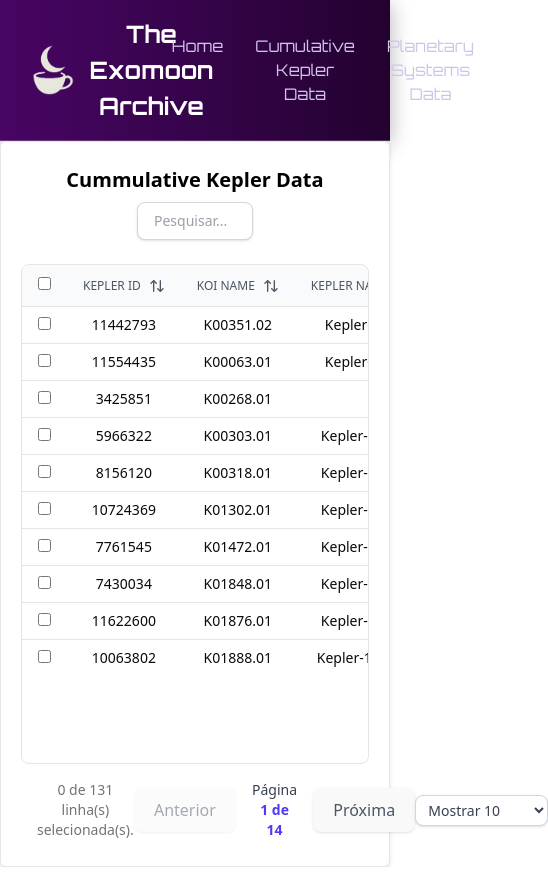
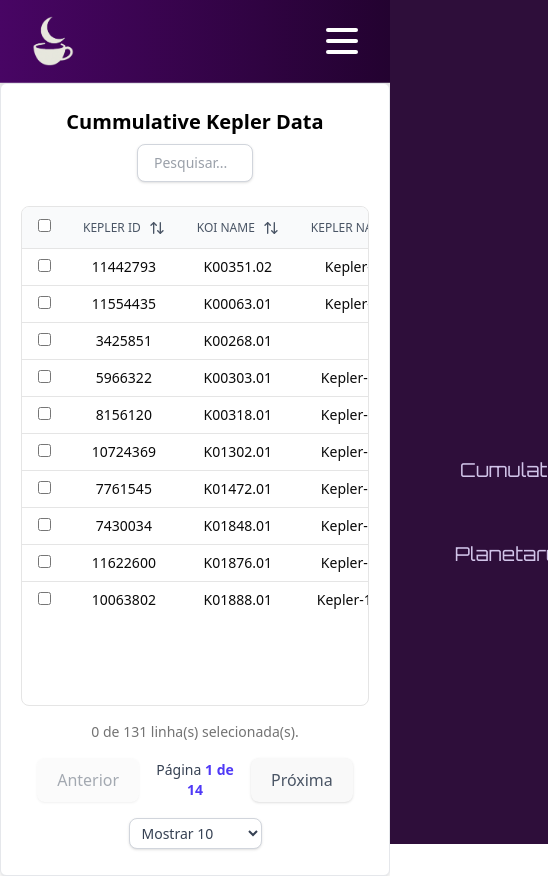
Before and after one commit to PenguinGuerrilla/TEA, a React (Vite) app: page /cumulative in a window 390 px wide. Shown: the whole page, 548 px wide, since content can reach past the window. Built offline with nearby package versions, Linux system fonts and the light colour scheme.

Commit message:
responsive tables

```diff
--- a/src/Components/Navbar.jsx
+++ b/src/Components/Navbar.jsx
@@ -1,9 +1,33 @@
-import React, { useState } from 'react';
+import React, { useState, useEffect } from 'react';
 import { useNavigate } from "react-router";
 
 const Navbar = () => {
   const [hoveredLink, setHoveredLink] = useState(null);
+  const [isMenuOpen, setIsMenuOpen] = useState(false);
+  const [isMobile, setIsMobile] = useState(window.innerWidth < 768);
   const navigate = useNavigate();
+
+  useEffect(() => {
+    const handleResize = () => {
+      const mobile = window.innerWidth < 768;
+      if (!mobile) {
+        setIsMenuOpen(false);
+      }
+      setIsMobile(mobile);
+    };
+
+    window.addEventListener('resize', handleResize);
+    return () => {
+      window.removeEventListener('resize', handleResize);
+    };
+  }, []);
+
+  const handleLinkClick = (path) => {
+    navigate(path);
+    if (isMobile) {
+      setIsMenuOpen(false);
+    }
+  };
 
   const navStyle = {
     width: '100%',
@@ -25,7 +49,8 @@
     alignItems: 'center',
     textDecoration: 'none',
     color: '#ffffff',
-    cursor: 'pointer'
+    cursor: 'pointer',
+    zIndex: 1001,
   };
 
   const logoImageStyle = {
@@ -38,19 +63,42 @@
     fontWeight: 'bold',
   };
 
-  const navLinksStyle = {
-    display: 'flex',
-    gap: '2rem',
+  const getNavLinksStyle = () => {
+    if (isMobile) {
+      return {
+        display: 'flex',
+        flexDirection: 'column',
+        alignItems: 'center',
+        justifyContent: 'center',
+        gap: '2.5rem',
+        background: 'rgba(35, 2, 48, 0.95)',
+        backdropFilter: 'blur(10px)',
+        position: 'fixed',
+        top: 0,
+        right: 0,
+        height: '100vh',
+        width: '100%',
+        transition: 'transform 0.3s ease-in-out',
+        transform: isMenuOpen ? 'translateX(0)' : 'translateX(100%)',
+        paddingTop: '6rem',
+        zIndex: 999,
+      };
+    }
+    return {
+      display: 'flex',
+      gap: '2rem',
+    };
   };
 
   const linkStyle = (isHovered) => ({
-    color: isHovered ? '#ffffff' : '#d1c4e9',
+    color: isHovered || (isMobile && isMenuOpen) ? '#ffffff' : '#d1c4e9',
     textDecoration: 'none',
-    fontSize: '1rem',
+    fontSize: isMobile ? '1.2rem' : '1rem',
     fontWeight: '500',
     position: 'relative',
     transition: 'color 0.3s ease',
-    cursor: 'pointer'
+    cursor: 'pointer',
+    padding: '0.5rem 0',
   });
 
   const linkUnderlineStyle = (isHovered) => ({
@@ -64,39 +112,69 @@
     transition: 'width 0.3s ease-in-out',
   });
 
+  const hamburgerStyle = {
+    display: isMobile ? 'flex' : 'none',
+    flexDirection: 'column',
+    justifyContent: 'space-around',
+    width: '2rem',
+    height: '2rem',
+    background: 'transparent',
+    border: 'none',
+    cursor: 'pointer',
+    padding: 0,
+    zIndex: 1001,
+  };
+
+  const barStyle = {
+    width: '2rem',
+    height: '0.25rem',
+    background: '#ffffff',
+    borderRadius: '10px',
+    transition: 'all 0.3s linear',
+    position: 'relative',
+    transformOrigin: '1px',
+  };
+
   return (
     <nav style={navStyle}>
-      <div onClick={() => navigate('/')} style={logoContainerStyle}>
+      <div onClick={() => handleLinkClick('/')} style={logoContainerStyle}>
         <img src="/logo.png" alt="Logo" style={logoImageStyle} />
-        <span style={logoTextStyle}>The Exomoon Archive</span>
+        {!isMobile && <span style={logoTextStyle}>The Exomoon Archive</span>}
       </div>
-      <div style={navLinksStyle}>
+
+      <button style={hamburgerStyle} onClick={() => setIsMenuOpen(!isMenuOpen)} aria-label="Toggle menu">
+        <div style={{ ...barStyle, transform: isMenuOpen ? 'rotate(45deg)' : 'rotate(0)' }} />
+        <div style={{ ...barStyle, opacity: isMenuOpen ? 0 : 1, transform: isMenuOpen ? 'translateX(20px)' : 'translateX(0)' }} />
+        <div style={{ ...barStyle, transform: isMenuOpen ? 'rotate(-45deg)' : 'rotate(0)' }} />
+      </button>
+
+      <div style={getNavLinksStyle()}>
         <div
-          onClick={() => navigate('/')}
+          onClick={() => handleLinkClick('/')}
           style={linkStyle(hoveredLink === 'home')}
           onMouseEnter={() => setHoveredLink('home')}
           onMouseLeave={() => setHoveredLink(null)}
         >
           Home
-          <span style={linkUnderlineStyle(hoveredLink === 'home')}></span>
+          {!isMobile && <span style={linkUnderlineStyle(hoveredLink === 'home')}></span>}
         </div>
         <div
-          onClick={() => navigate('/cumulative')}
-          style={linkStyle(hoveredLink === 'dashboard')}
-          onMouseEnter={() => setHoveredLink('dashboard')}
+          onClick={() => handleLinkClick('/cumulative')}
+          style={linkStyle(hoveredLink === 'cumulative')}
+          onMouseEnter={() => setHoveredLink('cumulative')}
           onMouseLeave={() => setHoveredLink(null)}
         >
           Cumulative Kepler Data
-          <span style={linkUnderlineStyle(hoveredLink === 'dashboard')}></span>
+          {!isMobile && <span style={linkUnderlineStyle(hoveredLink === 'cumulative')}></span>}
         </div>
         <div
-          onClick={() => navigate('/ps')}
-          style={linkStyle(hoveredLink === 'about')}
-          onMouseEnter={() => setHoveredLink('about')}
+          onClick={() => handleLinkClick('/ps')}
+          style={linkStyle(hoveredLink === 'ps')}
+          onMouseEnter={() => setHoveredLink('ps')}
           onMouseLeave={() => setHoveredLink(null)}
         >
           Planetary Systems Data
-          <span style={linkUnderlineStyle(hoveredLink === 'about')}></span>
+          {!isMobile && <span style={linkUnderlineStyle(hoveredLink === 'ps')}></span>}
         </div>
       </div>
     </nav>
--- a/src/Components/Table/CumulativeTable.jsx
+++ b/src/Components/Table/CumulativeTable.jsx
@@ -525,13 +525,13 @@
         </div>
 
         {/* Controles de Paginação Estilizados */}
-        <div className="flex items-center justify-between p-4">
-          <div className="flex-1 text-sm text-muted-foreground">
+        <div className="flex flex-col items-center justify-center gap-4 p-4 md:flex-row">
+          <div className="text-sm text-muted-foreground">
             {table.getFilteredSelectedRowModel().rows.length} de{" "}
             {table.getFilteredRowModel().rows.length} linha(s) selecionada(s).
           </div>
-          <div className="flex items-center space-x-4">
-            {/* --- Previous Button --- */}
+          <div className="flex flex-col items-center gap-4 sm:flex-row sm:gap-6 lg:gap-8">
+            <div className="flex items-center space-x-2">
               <button
                 onClick={() => table.previousPage()}
                 disabled={!table.getCanPreviousPage()}
@@ -539,16 +539,12 @@
               >
                 Anterior
               </button>
-
-            {/* --- Page Indicator --- */}
               <span className="text-sm font-medium text-gray-700">
                 Página{' '}
                 <span className="font-bold text-indigo-600">
                   {table.getState().pagination.pageIndex + 1} de {table.getPageCount()}
                 </span>
               </span>
-
-            {/* --- Next Button --- */}
               <button
                 onClick={() => table.nextPage()}
                 disabled={!table.getCanNextPage()}
@@ -557,8 +553,6 @@
                 Próxima
               </button>
             </div>
-          <div className="flex flex-1 justify-end">
-            {/* --- Page Size Selector --- */}
             <select
               value={table.getState().pagination.pageSize}
               onChange={e => {
--- a/src/Components/Table/PsTable.jsx
+++ b/src/Components/Table/PsTable.jsx
@@ -735,13 +735,13 @@
         </div>
 
         {/* Controles de Paginação Estilizados */}
-        <div className="flex items-center justify-between p-4">
-          <div className="flex-1 text-sm text-muted-foreground">
+        <div className="flex flex-col items-center justify-center gap-4 p-4 md:flex-row">
+          <div className="text-sm text-muted-foreground">
             {table.getFilteredSelectedRowModel().rows.length} de{" "}
             {table.getFilteredRowModel().rows.length} linha(s) selecionada(s).
           </div>
-          <div className="flex items-center space-x-4">
-            {/* --- Previous Button --- */}
+          <div className="flex flex-col items-center gap-4 sm:flex-row sm:gap-6 lg:gap-8">
+            <div className="flex items-center space-x-2">
               <button
                 onClick={() => table.previousPage()}
                 disabled={!table.getCanPreviousPage()}
@@ -749,16 +749,12 @@
               >
                 Anterior
               </button>
-
-            {/* --- Page Indicator --- */}
               <span className="text-sm font-medium text-gray-700">
                 Página{' '}
                 <span className="font-bold text-indigo-600">
                   {table.getState().pagination.pageIndex + 1} de {table.getPageCount()}
                 </span>
               </span>
-
-            {/* --- Next Button --- */}
               <button
                 onClick={() => table.nextPage()}
                 disabled={!table.getCanNextPage()}
@@ -767,8 +763,6 @@
                 Próxima
               </button>
             </div>
-          <div className="flex flex-1 justify-end">
-            {/* --- Page Size Selector --- */}
             <select
               value={table.getState().pagination.pageSize}
               onChange={e => {
--- /dev/null
+++ b/src/lib/useScreenSize.js
@@ -0,0 +1,20 @@
+import { useState, useEffect } from 'react';
+
+const useScreenSize = () => {
+  const [isSmallScreen, setIsSmallScreen] = useState(window.innerWidth < 768);
+
+  useEffect(() => {
+    const handleResize = () => {
+      setIsSmallScreen(window.innerWidth < 768);
+    };
+
+    window.addEventListener('resize', handleResize);
+    return () => {
+      window.removeEventListener('resize', handleResize);
+    };
+  }, []);
+
+  return isSmallScreen;
+};
+
+export default useScreenSize;
```
Lines whose indentation alone changed are shown as unchanged.
